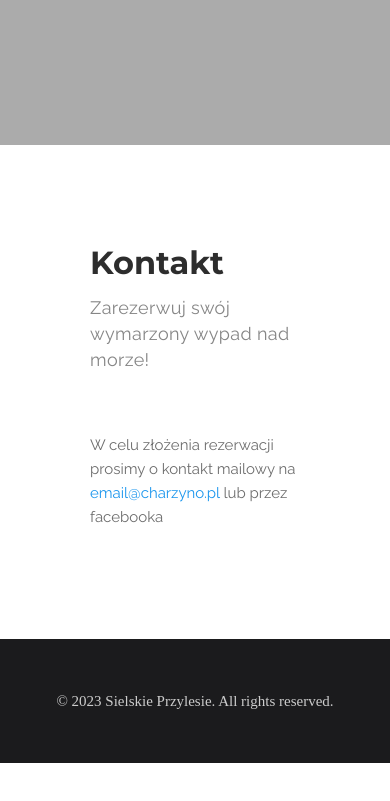
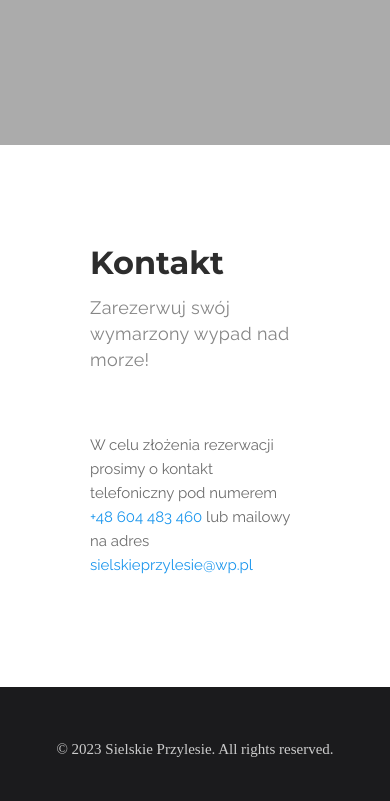
Before and after one commit to obanach/sielskieprzylesie, a plain HTML site: page index.html in a window 390 px wide. Shown: the part 7066-7867 px from the top of the page. Before the commit the page ends 7829 px from the top, so only its background shows below. Drawn offline with Linux system fonts and the light colour scheme; a web font is replaced by a local one.

Commit message:
Update reservation contact information
Modified the contact details for reservations on the index page.
The changes were necessary to provide updated and correct information for customers who want to make a reservation.
The email address was updated to 'sielskieprzylesie@wp.pl' and a contact phone number '+48 604 483 460' was added.

```diff
--- a/index.html
+++ b/index.html
@@ -377,7 +377,7 @@
                 <h4>Zarezerwuj swój wymarzony wypad nad morze!</h4>
               </div>
               <div class="section-content">
-                <p> W celu złożenia rezerwacji prosimy o kontakt mailowy na <a href="mailto:email@charzyno.pl">email@charzyno.pl</a> lub przez facebooka  </p>
+                <p> W celu złożenia rezerwacji prosimy o kontakt telefoniczny pod numerem <a href="tel:+48604483460">+48 604 483 460</a> lub mailowy na adres <a href="mailto:sielskieprzylesie@wp.pl">sielskieprzylesie@wp.pl</a> </p>
               </div>
             </div>
           </div>
```
